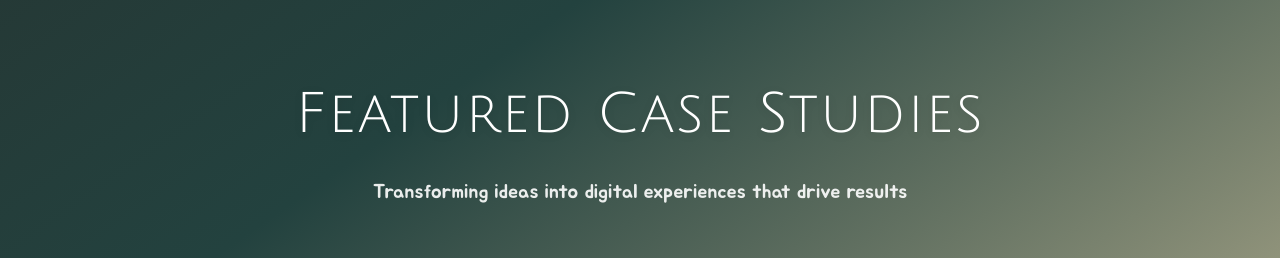
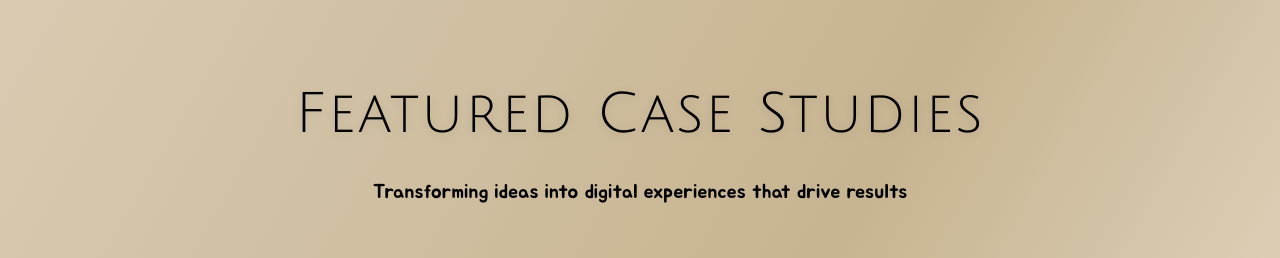
Before and after one commit to hardcore172k/mindsloom, a website: page work.html in a window 1280 px wide. Shown: the part 1256-1514 px from the top of the page. Drawn offline with nearby package versions, Linux system fonts and the light colour scheme.

Commit message:
color change case section

```diff
--- a/work.html
+++ b/work.html
@@ -779,12 +779,7 @@
     }
 
     .case-studies-section {
-      background: linear-gradient(145deg,
-          #253936 0%,
-          #23423f 20%,
-          rgba(218, 201, 160, 0.75) 75%,
-          #e8ddc3 90%,
-          #f4eee0 100%);
+      background: linear-gradient(120deg, #d9cbb2 0%, #c7b491 50%, #f4eee0 100%);
       padding: 80px 0 200px 0;
       min-height: 120vh;
       position: relative;
@@ -806,7 +801,7 @@
       font-family: 'Julius Sans One', sans-serif;
       font-size: 3.5rem;
       font-weight: 400;
-      color: #ffffff;
+      color: black;
       margin-bottom: 16px;
       text-shadow: 0 2px 10px rgba(0, 0, 0, 0.1);
       letter-spacing: 2px;
@@ -814,7 +809,7 @@
 
     .section-subtitle {
       font-size: 1.25rem;
-      color: rgba(255, 255, 255, 0.9);
+      color: black;
       max-width: 600px;
       margin: 0 auto;
     }
```
